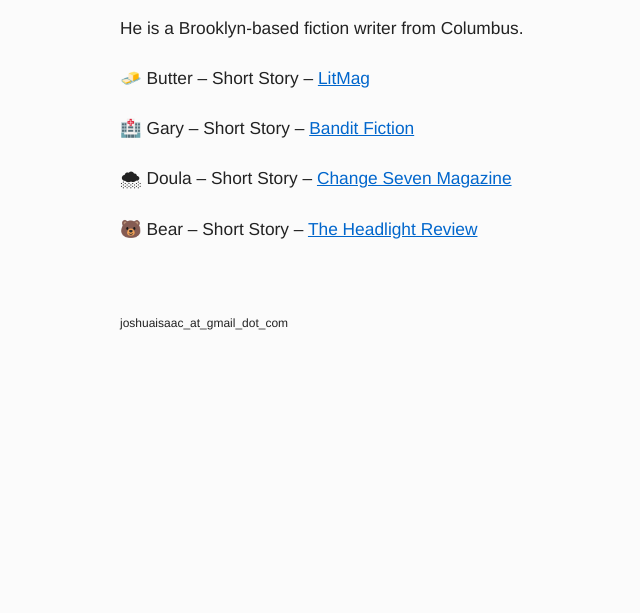
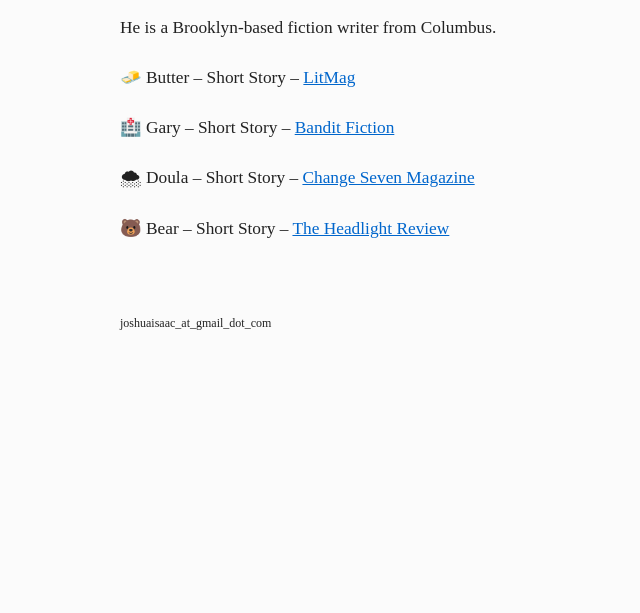
Before and after one commit to 000josh000/joshwhite.me, a plain HTML site: page index.html in a window 1280 px wide. Shown: the part 187-800 px from the top of the page, without its empty margins (136-776 px from the left). Drawn offline with Linux system fonts and the light colour scheme.

Commit message:
Update style.css

```diff
--- a/style.css
+++ b/style.css
@@ -15,7 +15,7 @@ body {
 	font-size:   13pt;
 	color:       #222;
 	background:  var(--body-background);
-	font-family: "Helvetica Neue", Arial, Helvetica, sans-serif;
+	font-family: "Times New Roman", Arial, Helvetica, sans-serif;
 	line-height: 1.4;
 	margin-top:  10%;
 	margin-left: 20%;
```
